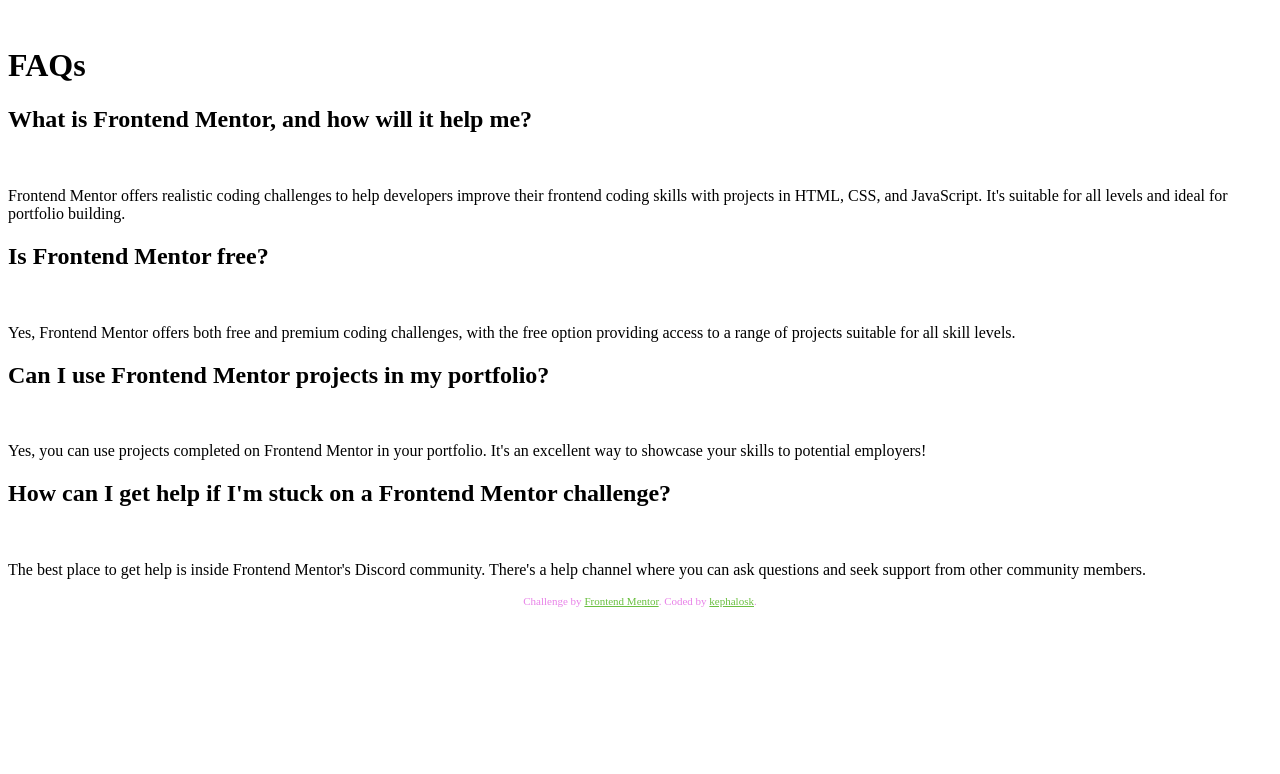
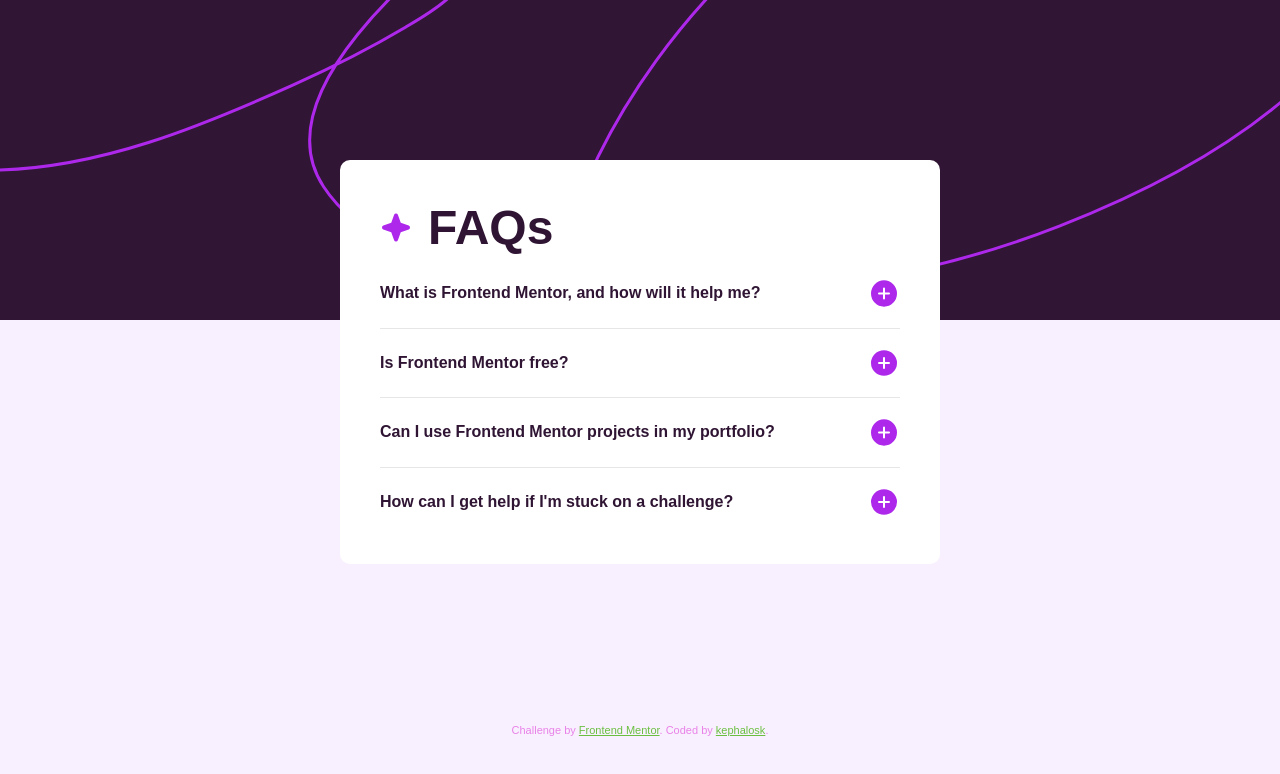
Before and after one commit to kephalosk/faq-accordion, a plain HTML site: page index.html in a window 1280 px wide. Drawn offline with Linux system fonts and the light colour scheme; a web font is replaced by a local one.

Commit message:
add css and javascript

```diff
--- a/index.html
+++ b/index.html
@@ -4,6 +4,7 @@
         <meta charset="UTF-8">
         <meta name="viewport" content="width=device-width, initial-scale=1.0">
         <link rel="icon" type="image/png" sizes="32x32" href="assets/images/favicon-32x32.png">
+        <link rel="stylesheet" href="https://fonts.google.com/specimen/Work+Sans">
         <title>kephalosk | FAQ Accordion</title>
         <style>
             .attribution {
@@ -15,48 +16,220 @@
             .attribution a {
                 color: hsl(100, 50%, 50%);
             }
+
+            .accordionContent {
+                margin: 0;
+                max-height: 0;
+                opacity: 0;
+                transition: max-height 0.3s ease, opacity 0.4s ease;
+                width: 100%;
+            }
+
+            .accordionContent.open {
+                max-height: 1000px;
+                opacity: 1;
+            }
+
+            .accordionHeader {
+                cursor: pointer;
+                display: grid;
+                grid-template-columns: auto auto;
+                max-width: 600px;
+                width: 100%;
+            }
+
+            .accordionIcon {
+                height: auto;
+                width: 32px;
+                display: flex;
+                justify-content: flex-end;
+            }
+
+            .accordionIconContainer {
+                width: 100%;
+                display: flex;
+                justify-content: flex-end;
+            }
+
+            .accordionText {
+                max-height: 0;
+                transition: max-height 0.4s ease;
+            }
+
+            .accordionText.open {
+                max-height: 1000px;
+            }
+
+            .cardBox {
+                background-color: hsl(0, 0%, 100%);
+                border-radius: 10px;
+                margin: 160px 0;
+                max-width: 600px;
+                padding: 40px;
+                width: 100%;
+            }
+
+            .cardBoxAccordion {
+                max-width: 600px;
+                width: 100%;
+            }
+
+            * {
+                box-sizing: border-box;
+            }
+
+            body {
+                align-items: center;
+                background-color: hsl(275, 100%, 97%);
+                background-image: url('assets/images/background-pattern-desktop.svg');
+                background-repeat: no-repeat;
+                display: flex;
+                flex-direction: column;
+                font-family: "Work Sans",sans-serif;
+                justify-content: center;
+                margin: 0 24px;
+
+                @media (max-width: 450px) {
+                    background-image: url('assets/images/background-pattern-mobile.svg');
+                    background-size: 450px auto;
+                }
+            }
+
+            header {
+                align-items: center;
+                display: flex;
+                flex-direction: row;
+                margin-bottom: 16px;
+            }
+
+            h1 {
+                color: hsl(292, 42%, 14%);
+                font-size: 48px;
+                margin: 0;
+
+                @media (max-width: 450px) {
+                    font-size: 24px;
+                }
+            }
+
+            h2 {
+                color: hsl(292, 42%, 14%);
+                font-size: 16px;
+            }
+
+            h2:hover {
+                color: hsl(300, 50%, 60%);
+            }
+
+            header img {
+                margin-right: 16px;
+                width: 32px;
+
+                @media (max-width: 450px) {
+                    width: 16px;
+                }
+            }
+
+            hr {
+                border: 0;
+                background-color: hsl(0, 0%, 90%);
+                height: 1px;
+                margin: 12px 0;
+                max-width: 520px;
+                width: 100%;
+            }
+
+            p {
+                color: hsl(0, 0%, 60%);
+                letter-spacing: 1px;
+                line-height: 150%;
+                margin: 0;
+                width: 100%;
+            }
         </style>
+        <script>
+            document.addEventListener('DOMContentLoaded', function() {
+                const accordionHeaders = document.querySelectorAll('.cardBoxAccordion');
+
+                accordionHeaders.forEach(header => {
+                    header.addEventListener('click', function() {
+                        const content = this.querySelector('.accordionContent');
+                        const icon = this.querySelector('.accordionIcon');
+                        const text = this.querySelector('.accordionText');
+
+                        if (content.classList.contains('open')) {
+                            content.classList.remove('open');
+                            text.classList.remove('open');
+                            icon.src = "assets/images/icon-plus.svg";
+                        } else {
+                            content.classList.add('open');
+                            text.classList.add('open');
+                            icon.src = "assets/images/icon-minus.svg";
+                        }
+                    });
+                });
+            });
+        </script>
     </head>
     <body>
         <main>
             <div class="cardBox">
                 <header>
-                    <img>
+                    <img src="assets/images/icon-star.svg" class="accordionIcon" alt="star icon">
                     <h1>FAQs</h1>
                 </header>
                 <section>
                     <div class="cardBoxAccordion">
+                        <div class="accordionHeader">
                             <h2>What is Frontend Mentor, and how will it help me?</h2>
-                        <div class="accordionIcon">
-                            <img>
+                            <div class="accordionIconContainer">
+                                <img src="assets/images/icon-plus.svg" class="accordionIcon" alt="plus icon">
                             </div>
-                        <p>Frontend Mentor offers realistic coding challenges to help developers improve their
+                        </div>
+                        <div class="accordionContent">
+                            <p class="accordionText">Frontend Mentor offers realistic coding challenges to help developers improve their
                                 frontend coding skills with projects in HTML, CSS, and JavaScript. It's suitable for
                                 all levels and ideal for portfolio building.</p>
                         </div>
+                    </div>
+                    <hr>
                     <div class="cardBoxAccordion">
+                        <div class="accordionHeader">
                             <h2>Is Frontend Mentor free?</h2>
-                        <div class="accordionIcon">
-                            <img>
+                            <div class="accordionIconContainer">
+                                <img src="assets/images/icon-plus.svg" class="accordionIcon" alt="plus icon">
                             </div>
-                        <p>Yes, Frontend Mentor offers both free and premium coding challenges, with the free
-                            option providing access to a range of projects suitable for all skill levels.</p>
                         </div>
+                        <div class="accordionContent">
+                            <p class="accordionText">Yes, Frontend Mentor offers both free and premium coding challenges,
+                                with the free option providing access to a range of projects suitable for all skill levels.</p>
+                        </div>
+                    </div>
+                    <hr>
                     <div class="cardBoxAccordion">
+                        <div class="accordionHeader">
                             <h2>Can I use Frontend Mentor projects in my portfolio?</h2>
-                        <div class="accordionIcon">
-                            <img>
+                            <div class="accordionIconContainer">
+                                <img src="assets/images/icon-plus.svg" class="accordionIcon" alt="plus icon">
                             </div>
-                        <p>Yes, you can use projects completed on Frontend Mentor in your portfolio. It's an excellent
+                        </div>
+                        <div class="accordionContent">
+                            <p class="accordionText">Yes, you can use projects completed on Frontend Mentor in your portfolio. It's an excellent
                                 way to showcase your skills to potential employers!</p>
                         </div>
+                    </div>
+                    <hr>
                     <div class="cardBoxAccordion">
-                        <h2>How can I get help if I'm stuck on a Frontend Mentor challenge?</h2>
-                        <div class="accordionIcon">
-                            <img>
+                        <div class="accordionHeader">
+                            <h2>How can I get help if I'm stuck on a challenge?</h2>
+                            <div class="accordionIconContainer">
+                                <img src="assets/images/icon-plus.svg" class="accordionIcon" alt="plus icon">
                             </div>
-                        <p>The best place to get help is inside Frontend Mentor's Discord community. There's a help
+                        </div>
+                        <div class="accordionContent">
+                            <p class="accordionText">The best place to get help is inside Frontend Mentor's Discord community. There's a help
                                 channel where you can ask questions and seek support from other community members.</p>
+                        </div>
                     </div>
                 </section>
             </div>
```
Lines whose indentation alone changed are shown as unchanged.
